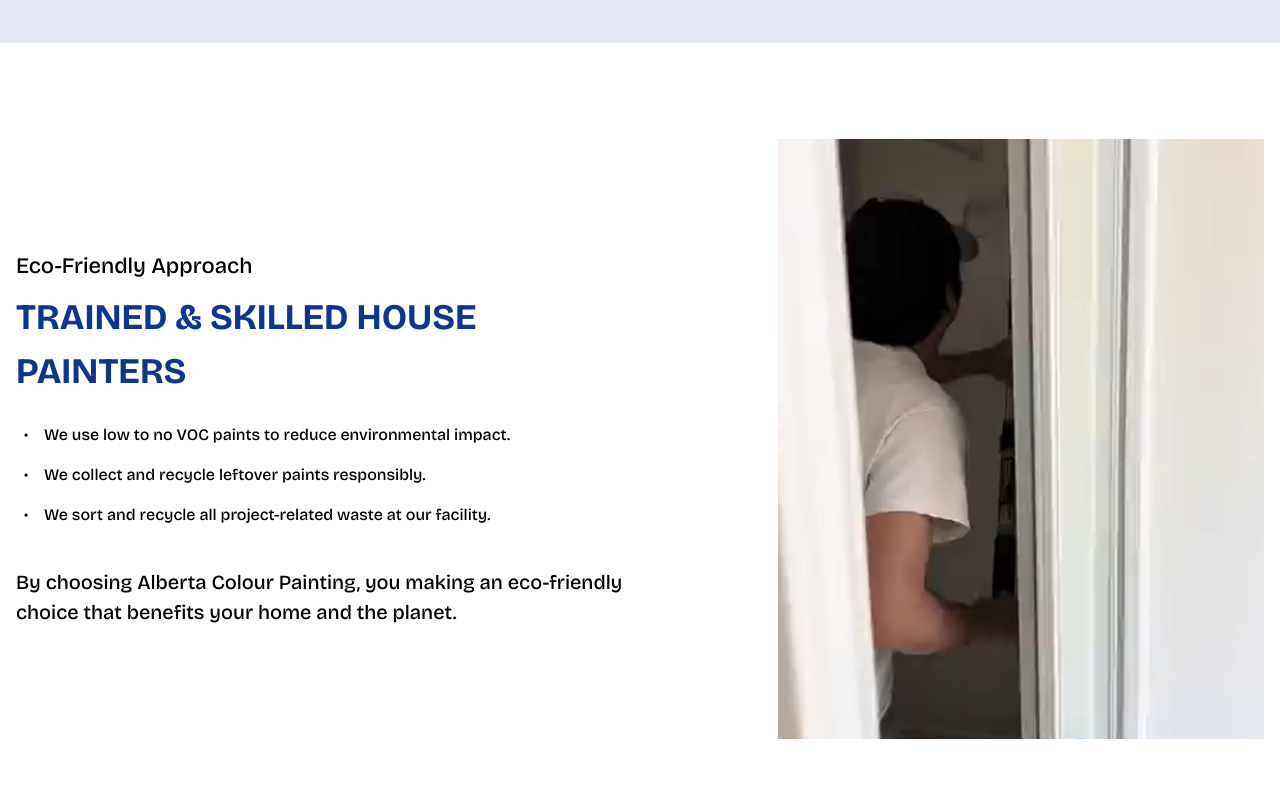
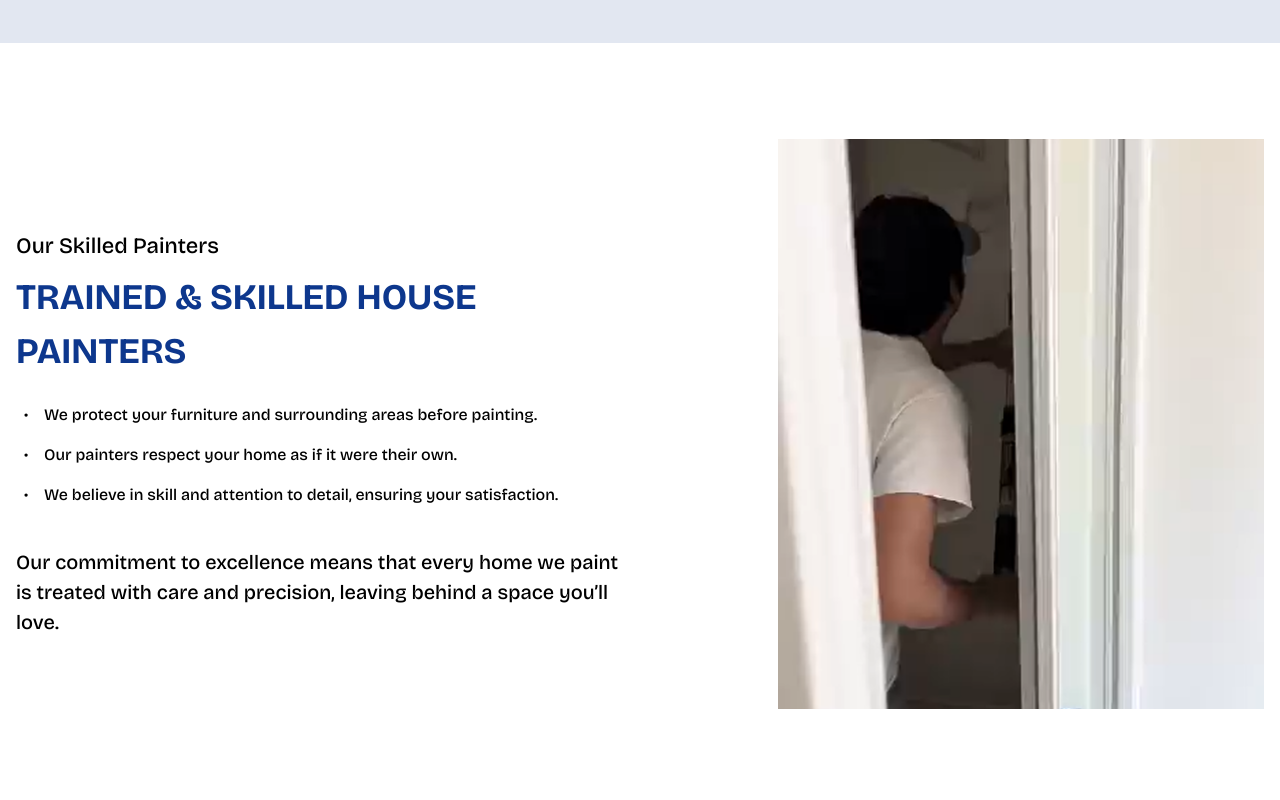
Before and after one commit to ditinus/albarta-painting-react19-website, a Next.js app: page /about in a window 1280 px wide. Shown: the part 1920-2720 px from the top of the page. Built offline with nearby package versions, Linux system fonts and the light colour scheme.

Commit message:
About Page issues

```diff
--- a/app/about/page.tsx
+++ b/app/about/page.tsx
@@ -3,8 +3,6 @@ import {  Dot } from "lucide-react";
 import service1 from "@/public/service1.png";
 import service2 from "@/public/service2.png";
 import service3 from "@/public/service3.png";
-
-import OurServices from "@/components/our-services";
 import PaintingCompany from "@/components/painting-company";
 import Hero from "@/components/hero";
 import { CalgaryPainting } from "@/components/calgary-painting";
@@ -42,13 +40,13 @@ export default function page() {
         {/* Quality Section */}
 <div className="container mx-auto max-w-7xl px-4">
         <div className="grid md:grid-cols-2 gap-8 items-center relative mt-10 my-3.5 pb-[40px]">
-          <div className="space-y-6 order-2 md:order-1">
+          <div className="space-y-6 ">
             <div className="space-y-2">
               <p className="text-[22px]  font-medium text-black">
-                Eco-Friendly Approach
+              Our Skilled Painters
               </p>
               <h2 className="lg:text-[36px] text-[26px] font-bold text-[#0D378D] uppercase">
-              Trained & Skilled House <br />
+              Trained & Skilled House<br />
               Painters
               </h2>
             </div>
@@ -57,30 +55,30 @@ export default function page() {
               <li className="flex items-start gap-2 list-disc">
                 <Dot className="h-5 w-5 mt-0.5 text-black " />
                 <span>
-                  We use low to no VOC paints to reduce environmental impact.
+                We protect your furniture and surrounding areas before painting.
                 </span>
               </li>
               <li className="flex items-start gap-2">
                 <Dot className="h-5 w-5 mt-0.5 text-black flex-shrink-0" />
-                <span>We collect and recycle leftover paints responsibly.</span>
+                <span>Our painters respect your home as if it were their own.</span>
               </li>
               <li className="flex items-start gap-2">
                 <Dot className="h-5 w-5 mt-0.5 text-black flex-shrink-0" />
                 <span>
-                  We sort and recycle all project-related waste at our facility.
+                We believe in skill and attention to detail, ensuring your satisfaction.
                 </span>
               </li>
             </ul>
 
             <div className="pt-4">
               <p className="lg:text-[20px] text-[18px] text-black">
-                By choosing Alberta Colour Painting, you making an
-                eco-friendly choice that benefits your home and the planet.
+              Our commitment to excellence means that every home we paint is
+              treated with care and precision, leaving behind a space you’ll love.
               </p>
             </div>
           </div>
 
-          <div className="relative w-full lg:w-[80%] ml-auto aspect-square md:aspect-auto md:h-[600px]  overflow-hidden order-1 md:order-2">
+          <div className="relative w-full lg:w-[80%] ml-auto aspect-square md:aspect-auto h-[570px] max-sm:h-[400px] lg:mb-[20px] overflow-hidden ">
           <Image
               src={service1}
               alt="Modern living room with wooden floors and fireplace"
@@ -97,7 +95,7 @@ export default function page() {
         <div className="grid md:grid-cols-2 gap-8 mb-16 items-center my-3.5 lg:mt-20" >
           <div className="relative w-full  lg:w-[80%] mr-auto aspect-square md:aspect-auto md:h-[600px] overflow-hidden">
             <Image
-              src={service3}
+              src={service2}
               alt="Modern living room with wooden floors and fireplace"
               fill
               className="object-cover "
@@ -148,7 +146,7 @@ export default function page() {
         </div>
         {/* Eco-Friendly Section */}
         <div className="grid md:grid-cols-2 gap-8 items-center relative mt-10 my-3.5">
-          <div className="space-y-6 order-2 md:order-1">
+          <div className="space-y-6 ">
             <div className="space-y-2">
               <p className="text-[22px]  font-medium text-black">
                 Eco-Friendly Approach
@@ -188,7 +186,7 @@ export default function page() {
 
           <div className="relative w-full lg:w-[80%] ml-auto aspect-square md:aspect-auto md:h-[600px]  overflow-hidden order-1 md:order-2">
             <Image
-              src={service2}
+              src={service3}
               alt="Team members discussing eco-friendly paint options"
               fill
               className=" "
--- a/components/calgary-painting.tsx
+++ b/components/calgary-painting.tsx
@@ -60,7 +60,7 @@ export const CalgaryPainting = () => {
                 />
               </svg>
             </div>
-            <p className="text-sm">
+            <p className="text-sm md:text-xs">
               Free Detailed <br /> Estimate
             </p>
           </div>
@@ -91,7 +91,7 @@ export const CalgaryPainting = () => {
                 />
               </svg>
             </div>
-            <p className="text-sm">
+            <p className="text-sm md:text-xs">
               Skilled Professional <br /> Painters
             </p>
           </div>
@@ -112,7 +112,7 @@ export const CalgaryPainting = () => {
                 />
               </svg>
             </div>
-            <p className="text-sm">
+            <p className="text-sm md:text-xs">
               Licensed Insured <br />
               Eco-Friendly
             </p>
@@ -132,14 +132,14 @@ export const CalgaryPainting = () => {
                 />
               </svg>
             </div>
-            <p className="text-sm">
+            <p className="text-sm md:text-xs">
               Reputation For High <br /> Quality
             </p>
           </div>
         </div>
 
             <div className="flex  mt-20">
-              <button className="flex items-center gap-2 border-2 border-white rounded-full pl-3 pr-1.5 py-2  text-sm md:text-base font-medium hover:bg-blue-800 transition-colors">
+              <button className="flex items-center gap-2 border-2 border-white rounded-full pl-3 pr-1.5 py-2  text-sm md:text-base font-medium hover:bg-blue-800 transition-colors cursor-pointer">
                 Book Your Estimate Today
                 <svg width="32" height="30" viewBox="0 0 32 30" fill="none" xmlns="http://www.w3.org/2000/svg">
 <rect x="0.5" width="31" height="30" rx="15" fill="white"/>
--- a/components/ui/footer.tsx
+++ b/components/ui/footer.tsx
@@ -315,13 +315,13 @@ export default function Footer() {
                 </svg>
 
                 <span>
-                  219 Brightmotive Green SE, Calgary, AB T2Z 0H1, Canada
+                  370 Brightmotive Green SE, Calgary, AB T2Z 0H1, Canada
                 </span>
               </div>
             </div>
           </div>
         </div>
-        <div className="border-t  mt-8 pt-4 text-center text-xs text-gray-500">
+        <div className="border-t  mt-8 pt-4 text-center text-xs text-gray-700">
           <p className="text-white">© 2025 Alberta Global Painting. Powered by Cyber Ace.</p>
         </div>
       </div>
```
